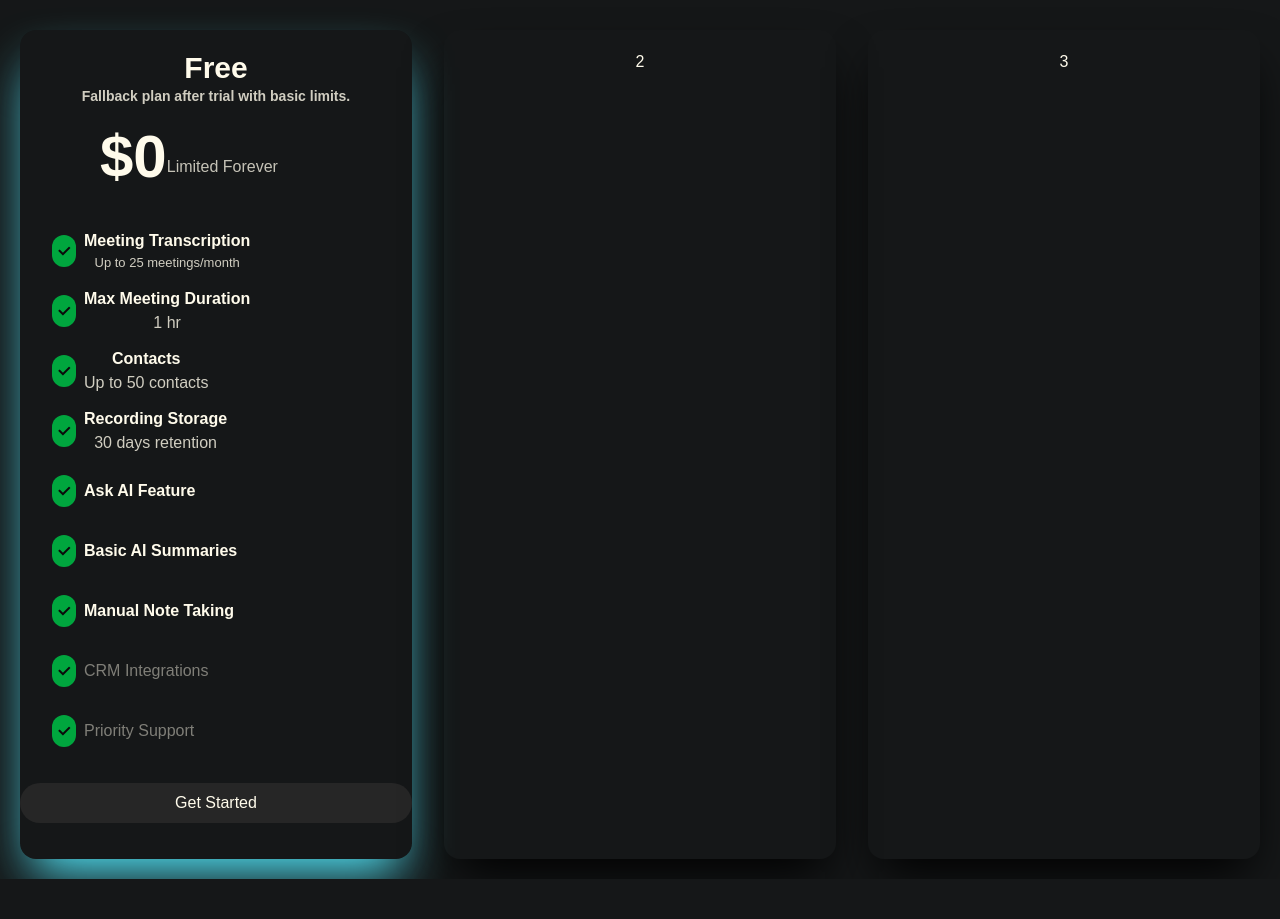
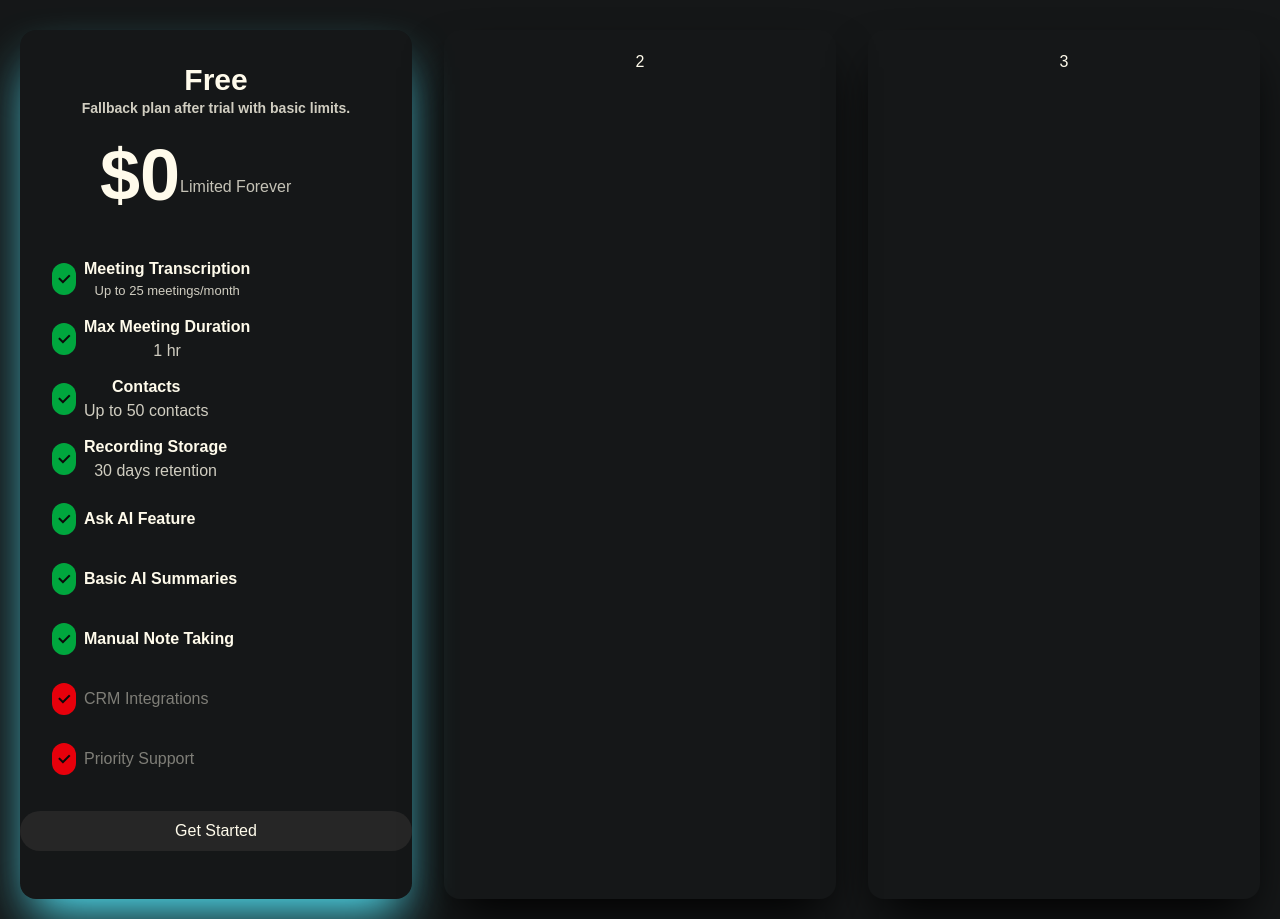
Before and after one commit to Mokshy46/meeting-automata, a website built with Vite: page index.html in a window 1280 px wide. Shown: the part 2540-3459 px from the top of the page. Before the commit the page ends 3419 px from the top, so only its background shows below. Built offline with nearby package versions, Linux system fonts and the light colour scheme; files whose address does not match are found by name.

Commit message:
second commit

```diff
--- a/index.html
+++ b/index.html
@@ -289,7 +289,7 @@
 
 
     <div class="flex gap-8 m-5 text-center">
-      <div class=" flex-1 py-5 rounded-2xl text-center shadow-2xl shadow-cyan-300 cards ">
+      <div class=" flex-1 py-8 rounded-2xl text-center shadow-2xl shadow-cyan-300 cards ">
 
         <h2 class="text-3xl font-bold">
           Free
@@ -298,8 +298,8 @@
         <p class=" font-semibold opacity-80 text-[14px]">Fallback plan after trial with basic limits.</p>
 
         <div class="flex my-5 ">
-          <h2 class=" text-6xl font-bold ml-20">$0</h2>
-          <p class=" opacity-75 my-7">Limited Forever</p>
+          <h2 class=" text-7xl font-bold ml-20">$0</h2>
+          <p class=" opacity-75 my-9">Limited Forever</p>
         </div>
 
 
@@ -370,7 +370,7 @@
 
 
         <div class=" flex m-3 mx-6 items-center">
-          <i class="ri-check-fill rounded-3xl font-bold p-1 bg-green-600 text-neutral-950 m-2"></i>
+          <i class="ri-check-fill rounded-3xl font-bold p-1 bg-red-600 text-neutral-950 m-2"></i>
           <div class=" flex flex-col text-balance">
             <p class=" opacity-45">CRM Integrations</p>
           </div>
@@ -378,7 +378,7 @@
 
 
         <div class=" flex m-3 mx-6 items-center">
-          <i class="ri-check-fill rounded-3xl font-bold p-1 bg-green-600 text-neutral-950 m-2"></i>
+          <i class="ri-check-fill rounded-3xl font-bold p-1 bg-red-600 text-neutral-950 m-2"></i>
           <div class=" flex flex-col text-balance">
             <p class=" opacity-45">Priority Support</p>
           </div>
```
